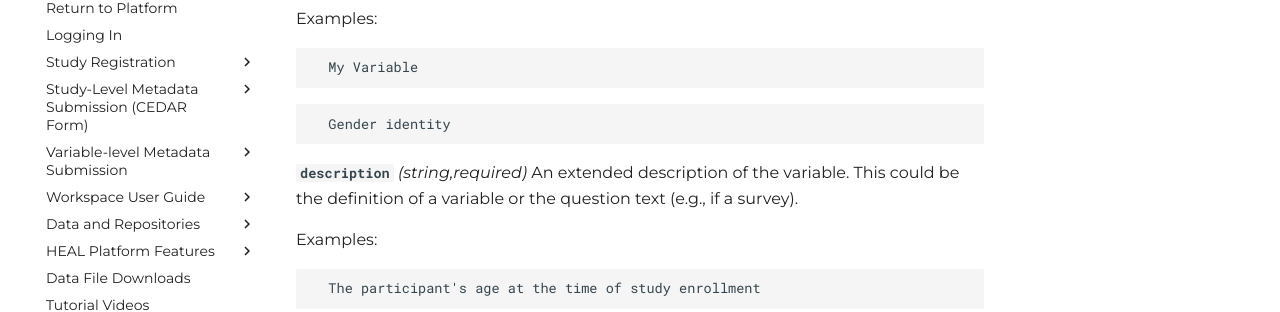
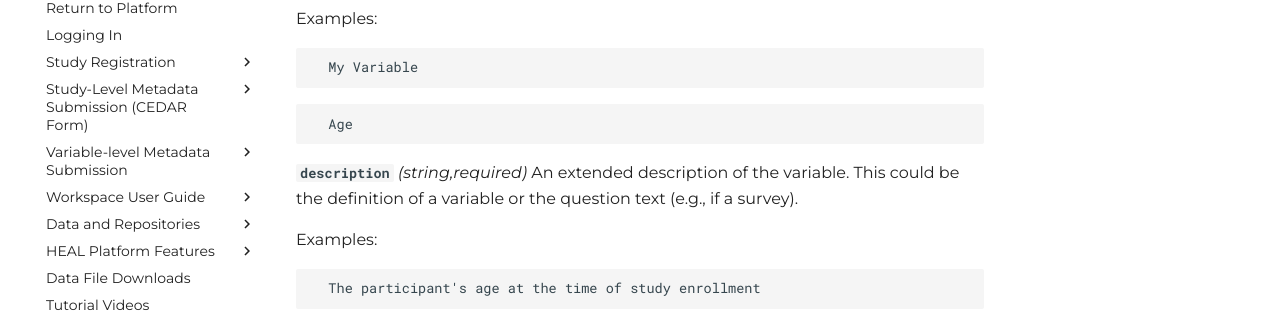
Before and after one commit to HEAL/platform-documentation, an MkDocs documentation site: the page built from docs/vlmd/schemas/csv-fields.md, in a window 1280 px wide and 900 px high, scrolled down 905 px. Shown: the part 145-457 px from the top of the window. Built offline with MkDocs 1.6.1 and Material for MkDocs 9.7.7, drawn with Linux system fonts in a browser that asks for light colours.

Commit message:
Update csv-fields.md
change gender identity to Age in example

````diff
--- a/docs/vlmd/schemas/csv-fields.md
+++ b/docs/vlmd/schemas/csv-fields.md
@@ -67,7 +67,7 @@ Examples:
 ```
 
 ```
-  Gender identity
+  Age
 
 ```
 
````
